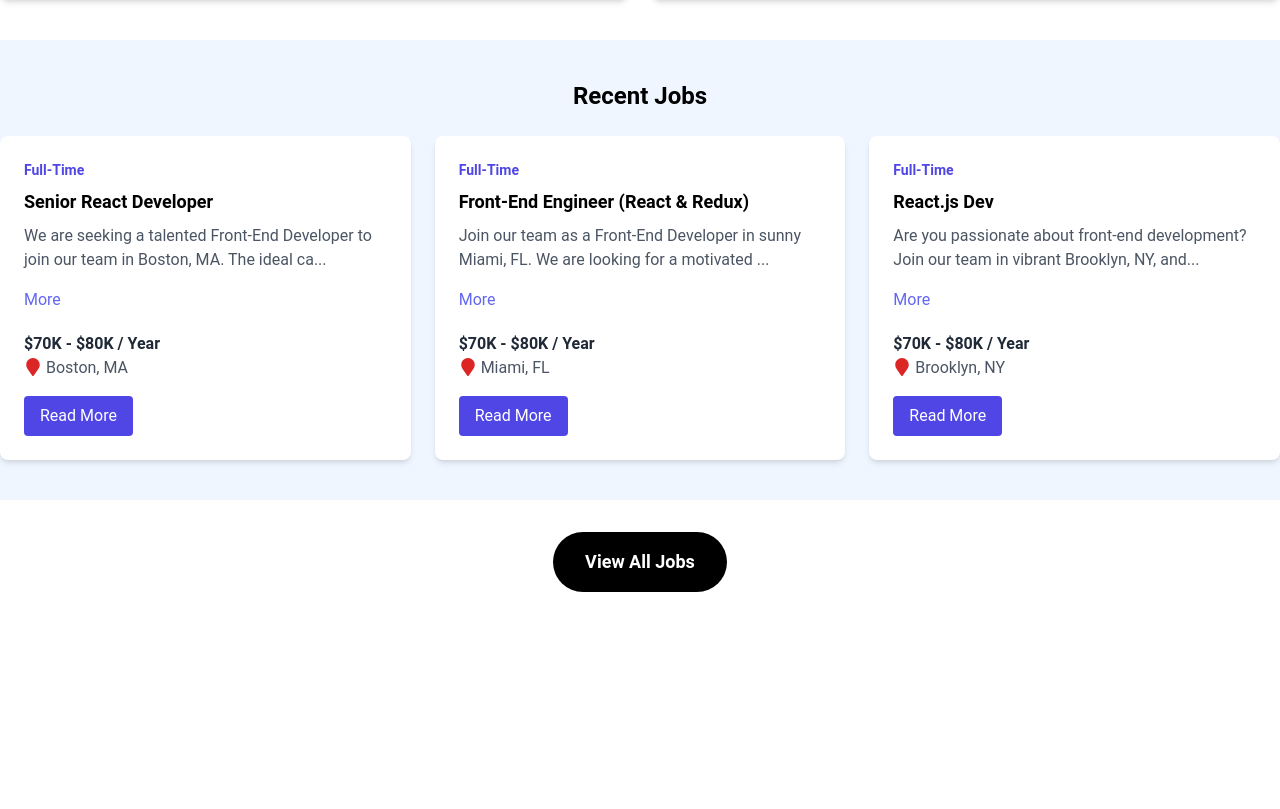
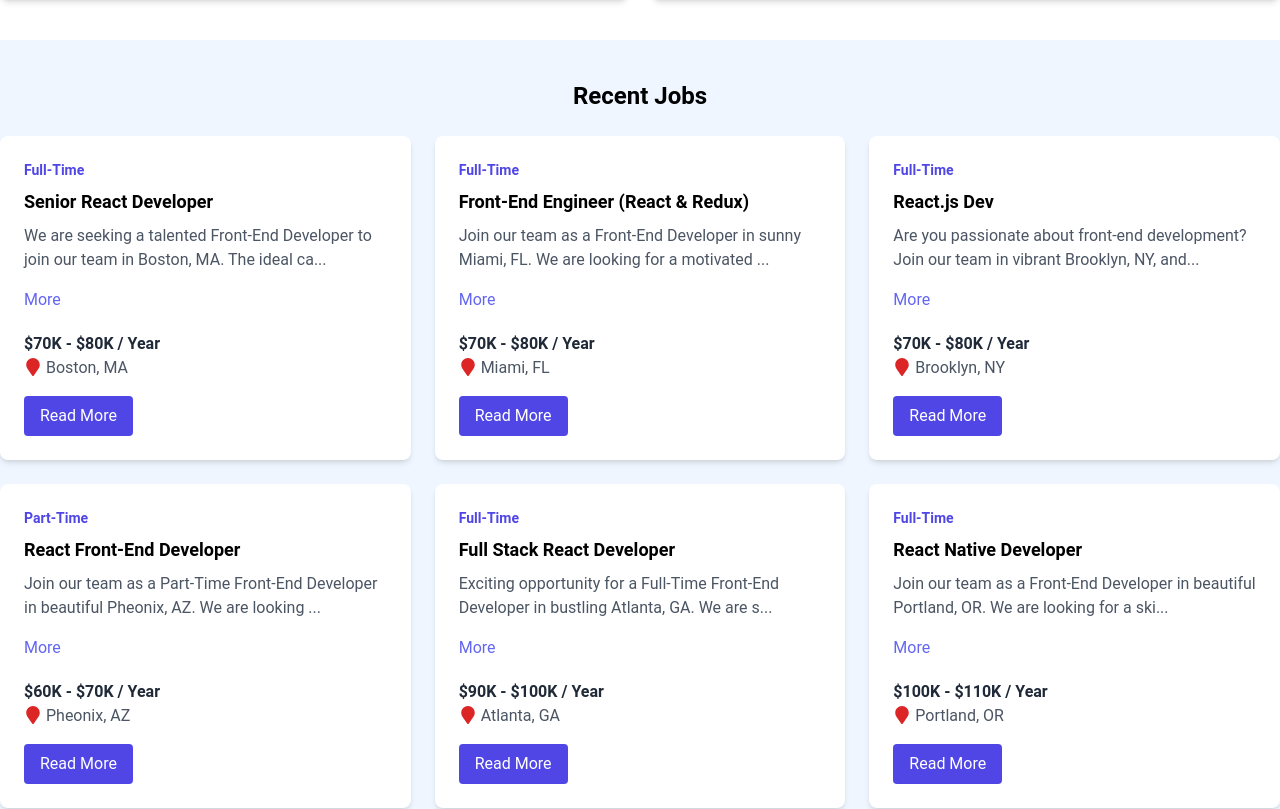
Before and after one commit to b13-niass/my-react-app, a React (Vite) app: page / in a window 1280 px wide. Shown: the part 440-1249 px from the top of the page. Before the commit the page ends 1064 px from the top, so only its background shows below. Built offline with nearby package versions, Linux system fonts and the light colour scheme; data requests are answered from the project's data file.

Commit message:
Ajout d'un spinner

```diff
--- a/src/components/JobListings.jsx
+++ b/src/components/JobListings.jsx
@@ -1,13 +1,32 @@
-import jobs from '../jobs.json'
+import {useState, useEffect} from "react";
 import JobListing from "./JobListing";
+import Spinner from "./Spinner.jsx";
 const JobListings = ({isHome = false}) => {
-    const jobListings = isHome ? jobs.slice(0,3) : jobs
+    const [jobs, setJobs] = useState([]);
+    const [loading, setLoading] = useState(true);
+
+    useEffect(() => {
+        const fetchJobs = async () => {
+          try {
+              const res = await fetch("http://localhost:8084/jobs");
+              const data = await res.json();
+              setJobs(data);
+          }catch (err) {
+              console.error('Error fetching jobs:', err);
+          }finally {
+              setLoading(false);
+          }
+        }
+        fetchJobs();
+    }, [])
+
   return (
       <section className="bg-blue-50 py-10">
           <div className="container mx-auto">
-              <h2 className="text-2xl font-bold text-center mb-6">Recent Jobs</h2>
+              <h2 className="text-2xl font-bold text-center mb-6">{isHome ? 'Recent Jobs' : 'Browse Jobs'}</h2>
+                  <Spinner loading={loading}/>
               <div className="grid grid-cols-1 md:grid-cols-3 gap-6">
-                  {jobListings.map((job) => (
+                  {!loading && jobs.map((job) => (
                      <JobListing key={job.id} job={job}/>
                   ))}
               </div>
--- /dev/null
+++ b/src/components/Spinner.jsx
@@ -0,0 +1,23 @@
+import ClipLoader from "react-spinners/ClipLoader";
+
+const override = {
+    display: "flex",
+    margin: "100px auto",
+    alignItems: "center",
+    justifyContent: "center"
+};
+
+const Spinner = ({loading, color='#4338ca'}) => {
+  return (
+      <ClipLoader
+          color={color}
+          loading={loading}
+          cssOverride={override}
+          size={150}
+          aria-label="Loading Spinner"
+          data-testid="loader"
+      />
+  )
+}
+
+export default Spinner;
--- a/src/jobs.json
+++ b/src/jobs.json
@@ -1,4 +1,5 @@
-[
+{
+  "jobs": [
     {
       "id": "1",
       "title": "Senior React Developer",
@@ -84,3 +85,4 @@
       }
     }
   ]
+}
```
Also changed, not shown: package.json (+5 -2 lines), 1 other file (tests, documents, lock files or other folders).
